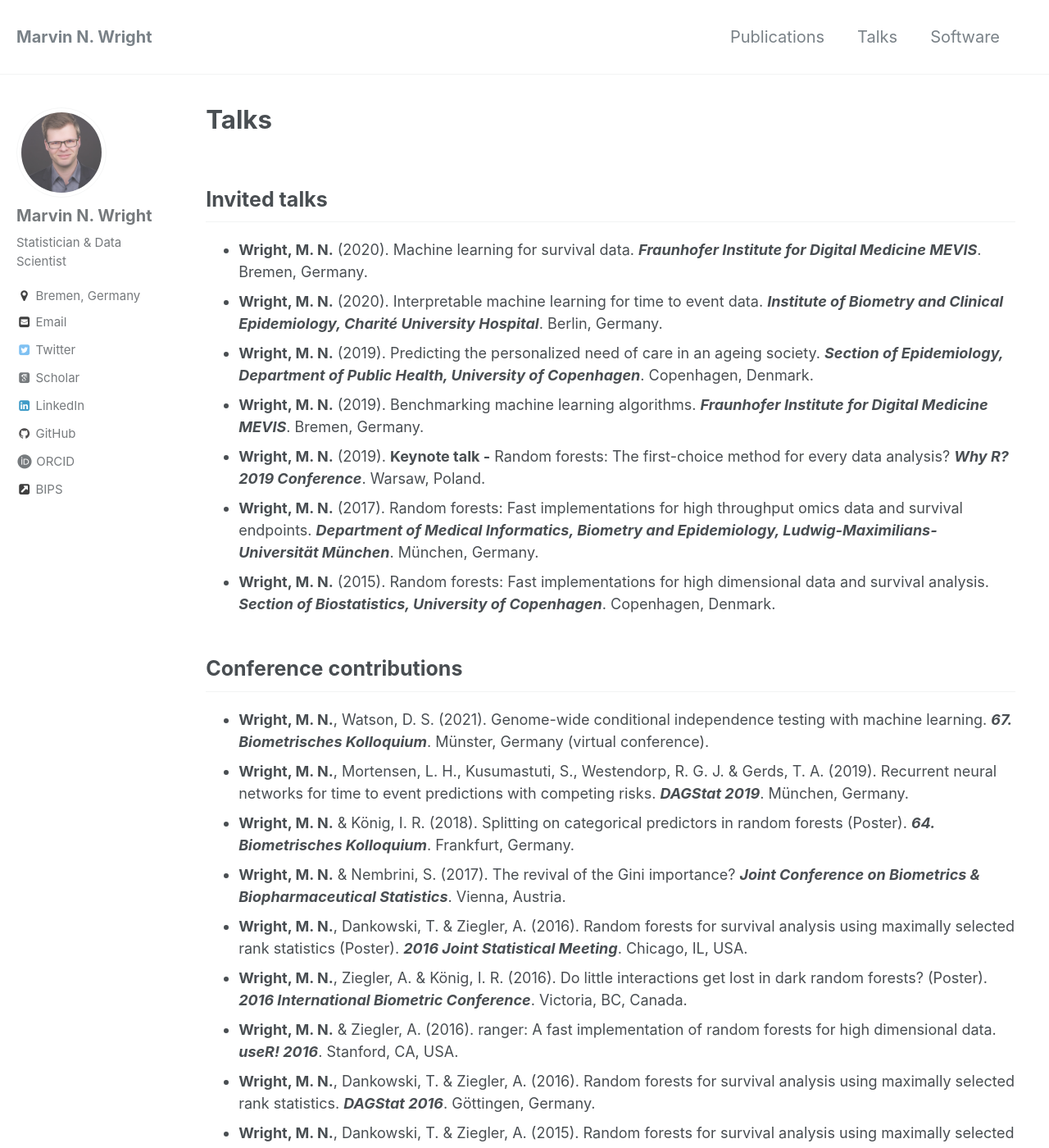
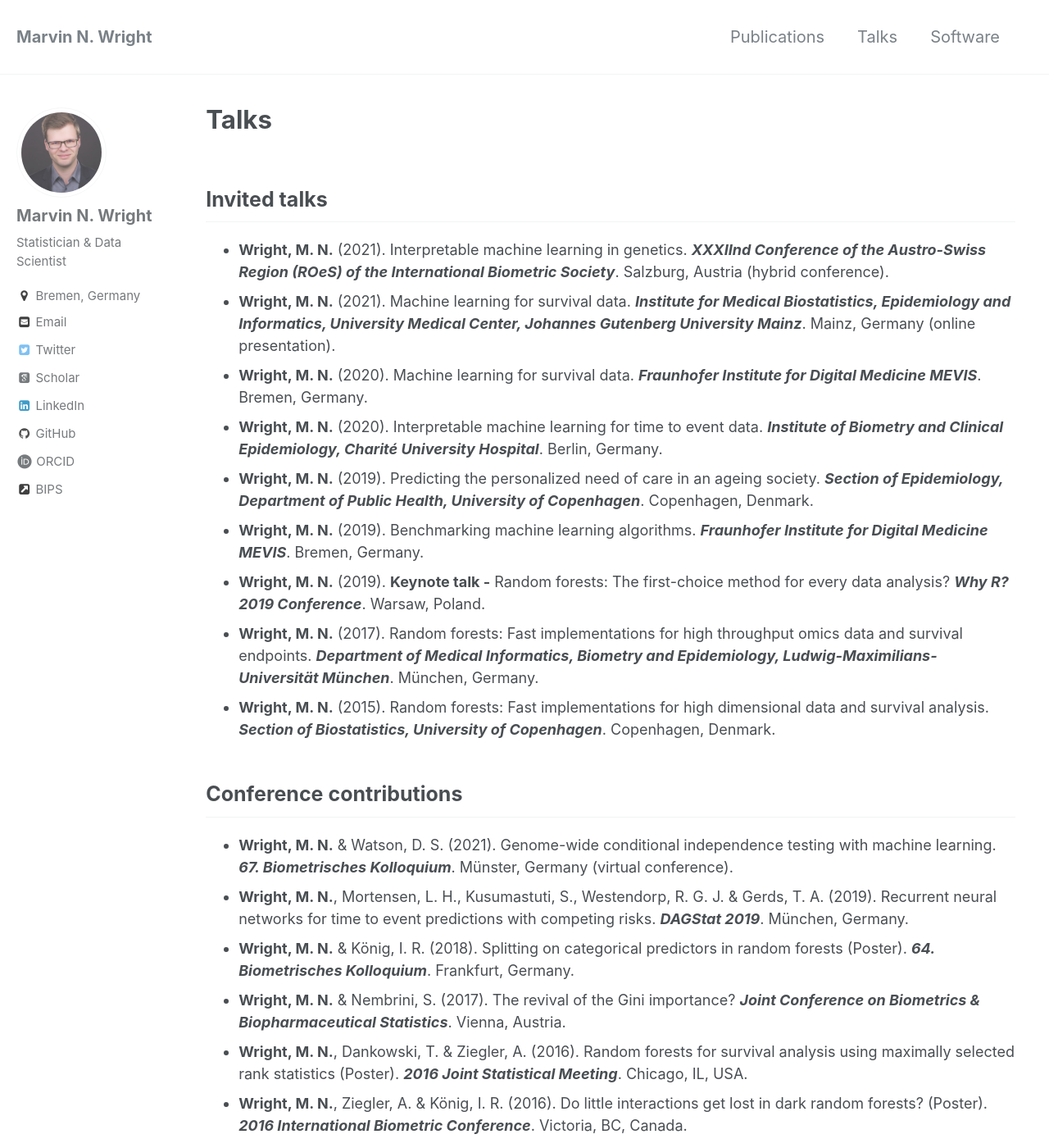
Before and after one commit to mnwright/mnwright.github.io, a Jekyll site: the page built from _pages/talks.md, in a window 1280 px wide and 1400 px high. Shown: the whole window at 82% size. Built offline with Jekyll 4.4.1, drawn with Linux system fonts in a browser that asks for light colours; some web fonts are replaced; some of the changed text lies outside the part shown.

Commit message:
update talsk

```diff
--- a/_pages/talks.md
+++ b/_pages/talks.md
@@ -4,6 +4,8 @@ permalink: /talks/
 ---
 
 ## Invited talks
+* {:.pub} **Wright, M. N.** (2021). Interpretable machine learning in genetics. ***XXXIInd Conference of the Austro-Swiss Region (ROeS) of the International Biometric Society***. Salzburg, Austria (hybrid conference).
+* {:.pub} **Wright, M. N.** (2021). Machine learning for survival data. ***Institute for Medical Biostatistics, Epidemiology and Informatics, University Medical Center, Johannes Gutenberg University Mainz***. Mainz, Germany (online presentation).
 * {:.pub} **Wright, M. N.** (2020). Machine learning for survival data. ***Fraunhofer Institute for Digital Medicine MEVIS***. Bremen, Germany.
 * {:.pub} **Wright, M. N.** (2020). Interpretable machine learning for time to event data. ***Institute of Biometry and Clinical Epidemiology, Charité University Hospital***. Berlin, Germany.
 * {:.pub} **Wright, M. N.** (2019). Predicting the personalized need of care in an ageing society. ***Section of Epidemiology, Department of Public Health, University of Copenhagen***. Copenhagen, Denmark.
@@ -13,7 +15,7 @@ permalink: /talks/
 * {:.pub} **Wright, M. N.** (2015). Random forests: Fast implementations for high dimensional data and survival analysis. ***Section of Biostatistics, University of Copenhagen***. Copenhagen, Denmark.
 
 ## Conference contributions
-* {:.pub} **Wright, M. N.**, Watson, D. S. (2021). Genome-wide conditional independence testing with machine learning. ***67. Biometrisches Kolloquium***. Münster, Germany (virtual conference).
+* {:.pub} **Wright, M. N.** & Watson, D. S. (2021). Genome-wide conditional independence testing with machine learning. ***67. Biometrisches Kolloquium***. Münster, Germany (virtual conference).
 * {:.pub} **Wright, M. N.**, Mortensen, L. H., Kusumastuti, S., Westendorp, R. G. J. & Gerds, T. A. (2019). Recurrent neural networks for time to event predictions with competing risks. ***DAGStat 2019***. München, Germany.
 * {:.pub} **Wright, M. N.** & König, I. R. (2018). Splitting on categorical predictors in random forests (Poster). ***64. Biometrisches Kolloquium***. Frankfurt, Germany.
 * {:.pub} **Wright, M. N.** & Nembrini, S. (2017). The revival of the Gini importance? ***Joint Conference on Biometrics & Biopharmaceutical Statistics***. Vienna, Austria.
@@ -27,6 +29,7 @@ permalink: /talks/
 * {:.pub} **Wright, M. N.** & Ziegler, A. (2014). A software package for genome-wide association studies with random survival forests (Poster). ***IGES 2014***. Vienna, Austria.
 
 ## Tutorials
+* {:.pub} **Wright, M. N.** (2021). Model-agnostic interpretable machine learning. ***MOOD Science Webinars, OpenGeoHub Foundation***. Virtual Webinar.
 * {:.pub} **Wright, M. N.** & Gola, D. (2018). An introduction to machine learning in epidemiology. ***DGEpi 2018***. Bremen, Germany.
 * {:.pub} **Wright, M. N.**  (2017). Hands-on introduction to Rcpp. ***10th quarterly R Meetup***. Hamburg, Germany.
 * {:.pub} **Wright, M. N.** & Gola, D. (2017). An intuitive approach to machine learning: boosting, nearest neighbors, random forests and support vector machines. ***European Mathematical Genetics Meeting 2017***. Tartu, Estonia.
```
